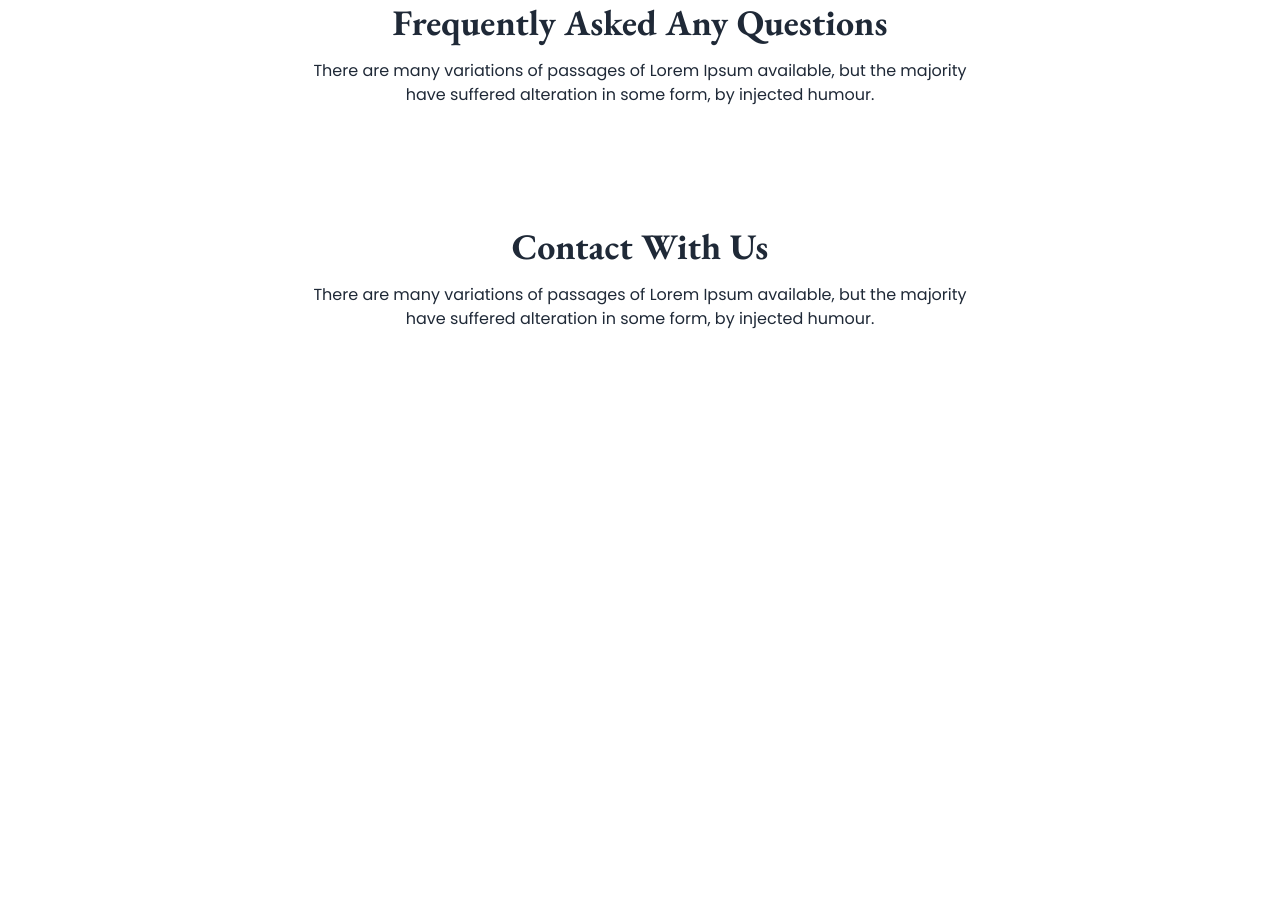
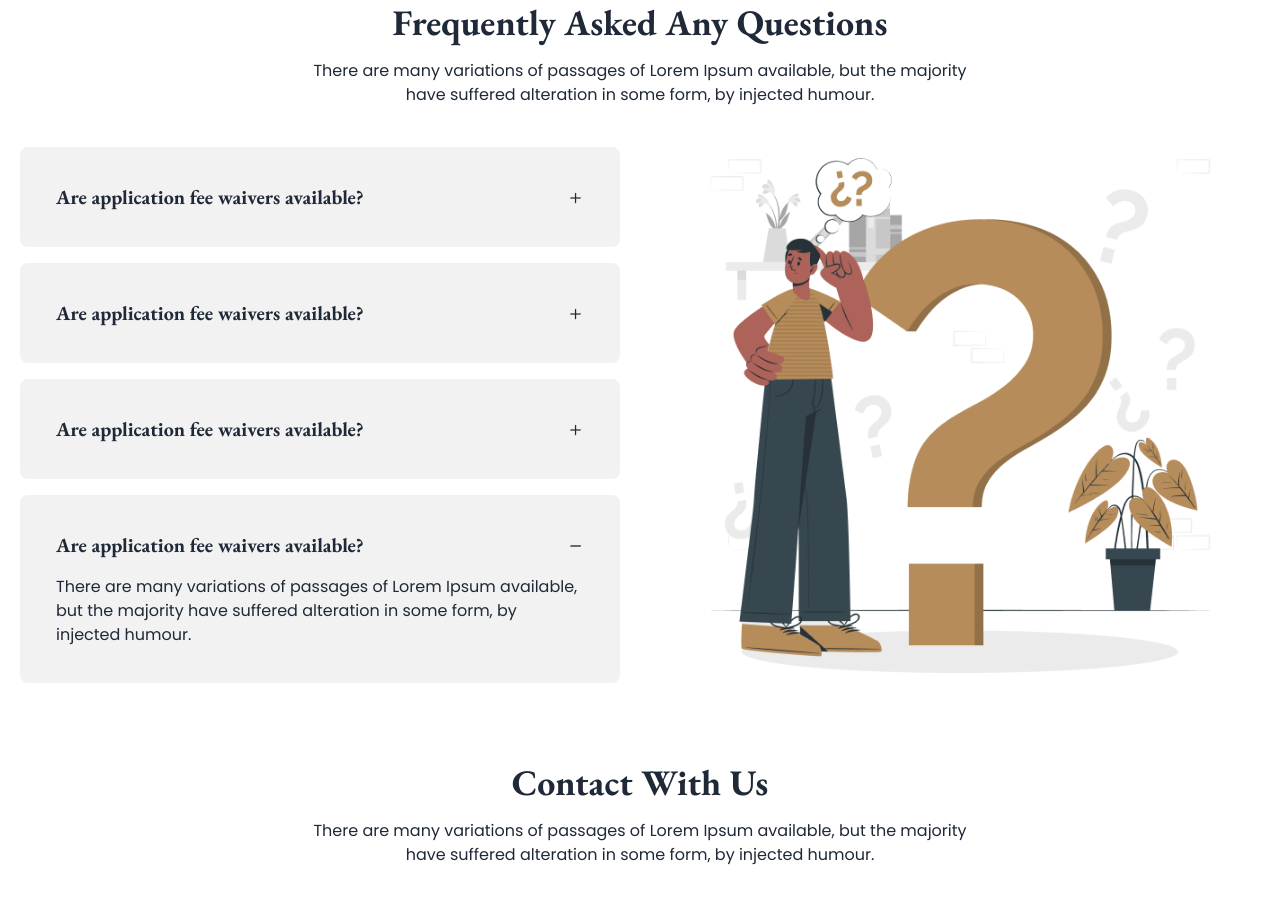
Before and after one commit to imrulkaisar/legal-solution-template, a plain HTML site: page index.html in a window 1280 px wide. Shown: the part 2284-3187 px from the top of the page. Before the commit the page ends 2695 px from the top, so only its background shows below. Drawn offline with nearby package versions, Linux system fonts and the light colour scheme.

Commit message:
faqs section done

```diff
--- a/index.html
+++ b/index.html
@@ -138,7 +138,7 @@
       <div class="carousel w-full bg-[url('images/banner.png')] bg-cover rounded-lg">
         <div id="slide1" class=" carousel-item relative w-full bg-[#00000080]">
           <div class=" text-white py-16 px-16 md:px-28 flex flex-col items-center gap-2">
-            <img src="/images/person.png" alt="" class="inline">
+            <img src="images/person.png" alt="" class="inline">
             <h5>Awlad Hossain</h5>
             <p>UIX Designer</p>
             <p class="py-5">Contrary to popular belief, Lorem Ipsum is not simply random text. It has roots in a piece of classical Latin literature from 45 BC, making it over 2000 years old. Richard McClintock, a Latin professor at Hampden-Sydney College in Virginia, looked up one of the more obscure Latin words, consectetur.</p>
@@ -155,7 +155,7 @@
         </div>
         <div id="slide2" class="carousel-item relative w-full bg-[#00000080]">
           <div class=" text-white py-16 px-16 md:px-28 flex flex-col items-center gap-2">
-            <img src="/images/person.png" alt="" class="inline">
+            <img src="images/person.png" alt="" class="inline">
             <h5>Awlad Hossain</h5>
             <p>UIX Designer</p>
             <p class="py-5">Contrary to popular belief, Lorem Ipsum is not simply random text. It has roots in a piece of classical Latin literature from 45 BC, making it over 2000 years old. Richard McClintock, a Latin professor at Hampden-Sydney College in Virginia, looked up one of the more obscure Latin words, consectetur.</p>
@@ -172,7 +172,7 @@
         </div>
         <div id="slide3" class="carousel-item relative w-full bg-[#00000080]">
           <div class=" text-white py-16 px-16 md:px-28 flex flex-col items-center gap-2">
-            <img src="/images/person.png" alt="" class="inline">
+            <img src="images/person.png" alt="" class="inline">
             <h5>Awlad Hossain</h5>
             <p>UIX Designer</p>
             <p class="py-5">Contrary to popular belief, Lorem Ipsum is not simply random text. It has roots in a piece of classical Latin literature from 45 BC, making it over 2000 years old. Richard McClintock, a Latin professor at Hampden-Sydney College in Virginia, looked up one of the more obscure Latin words, consectetur.</p>
@@ -194,11 +194,48 @@
         <h2 class="font-garamond text-4xl font-bold">Frequently Asked Any Questions</h2>
         <p class="max-w-2xl mx-auto">There are many variations of passages of Lorem Ipsum available, but the majority have suffered alteration in some form, by injected humour.</p>
       </div>
-      <div class="">
-        <div class="questions">
-
+      <div class="flex flex-col gap-10 lg:flex-row-reverse lg:items-center">
+        <div class="image flex-1">
+          <img class="inline max-w-lg" src="images/faq.png" alt="">
         </div>
-        <div class="image"></div>
+        <div class="questions text-left flex-1 space-y-4">
+          <div class="collapse collapse-plus bg-base-200 p-5 rounded-lg">
+            <input type="radio" name="my-accordion-2" checked="checked" />
+            <div class="collapse-title text-xl font-bold font-garamond">
+              Are application fee waivers available?
+            </div>
+            <div class="collapse-content">
+              <p>There are many variations of passages of Lorem Ipsum available, but the majority have suffered alteration in some form, by injected humour.</p>
+            </div>
+          </div> <!-- end accordion -->
+          <div class="collapse collapse-plus bg-base-200 p-5 rounded-lg">
+            <input type="radio" name="my-accordion-2" checked="checked" />
+            <div class="collapse-title text-xl font-bold font-garamond">
+              Are application fee waivers available?
+            </div>
+            <div class="collapse-content">
+              <p>There are many variations of passages of Lorem Ipsum available, but the majority have suffered alteration in some form, by injected humour.</p>
+            </div>
+          </div> <!-- end accordion -->
+          <div class="collapse collapse-plus bg-base-200 p-5 rounded-lg">
+            <input type="radio" name="my-accordion-2" checked="checked" />
+            <div class="collapse-title text-xl font-bold font-garamond">
+              Are application fee waivers available?
+            </div>
+            <div class="collapse-content">
+              <p>There are many variations of passages of Lorem Ipsum available, but the majority have suffered alteration in some form, by injected humour.</p>
+            </div>
+          </div> <!-- end accordion -->
+          <div class="collapse collapse-plus bg-base-200 p-5 rounded-lg">
+            <input type="radio" name="my-accordion-2" checked="checked" />
+            <div class="collapse-title text-xl font-bold font-garamond">
+              Are application fee waivers available?
+            </div>
+            <div class="collapse-content">
+              <p>There are many variations of passages of Lorem Ipsum available, but the majority have suffered alteration in some form, by injected humour.</p>
+            </div>
+          </div> <!-- end accordion -->
+        </div>
       </div>
     </section>  <!-- end faqs section -->
     <section id="contact" class="py-10 text-center space-y-10">
```
